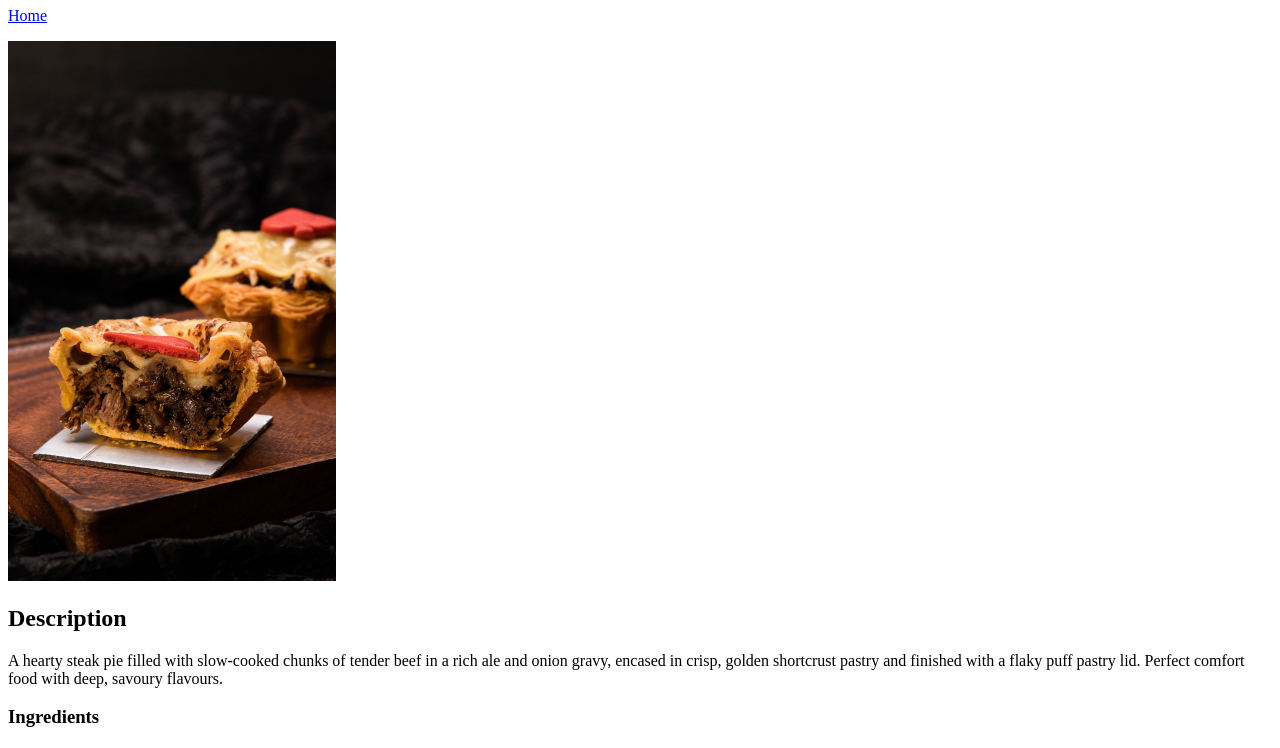
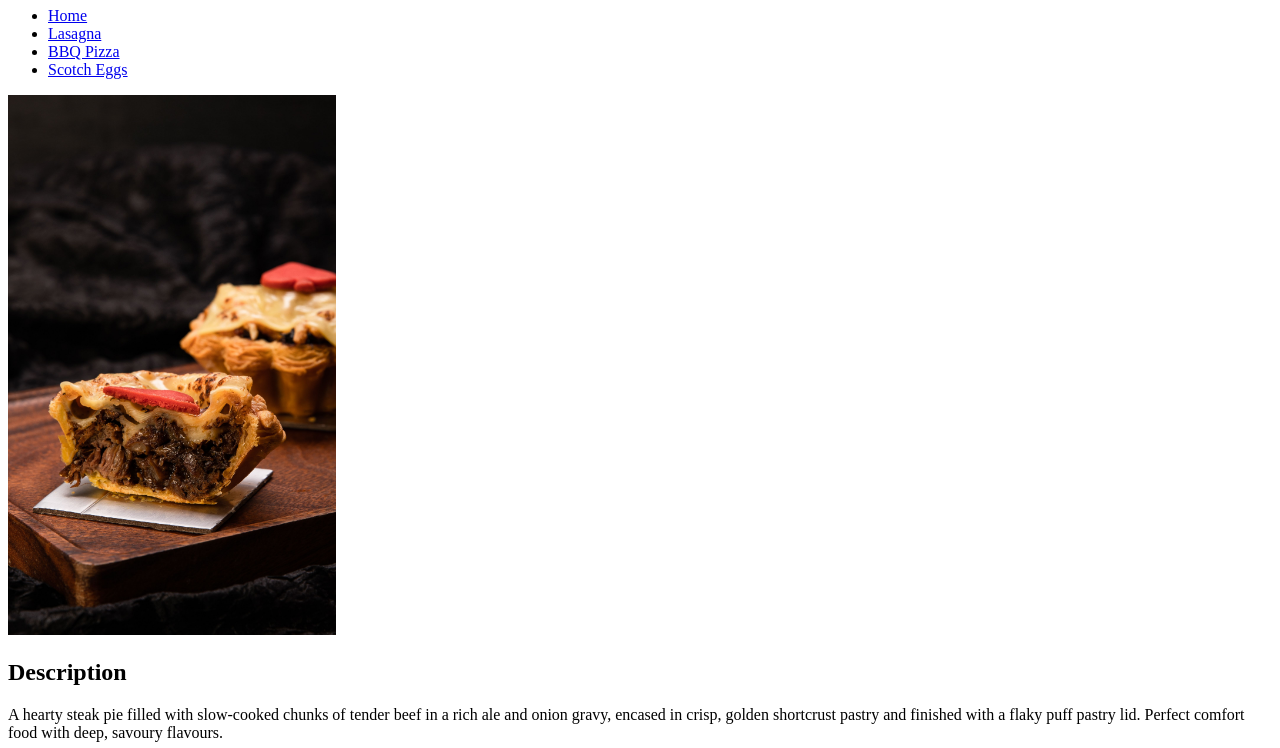
Before and after one commit to Tezt86/odin-recipes, a plain HTML site: page recipes/steak-pie.html in a window 1280 px wide. Shown: the part 73-821 px from the top of the page. Drawn offline with Linux system fonts and the light colour scheme.

Commit message:
Add links to recipes

```diff
--- a/recipes/steak-pie.html
+++ b/recipes/steak-pie.html
@@ -7,7 +7,14 @@
 </head>
 <body>
     <h1>Steak Pie</h1>
-    <P><a href="../index.html">Home</a></P>
+    <P>
+        <ul>
+            <li><a href="../index.html">Home</a></li>
+            <li><a href="lasagna.html">Lasagna</a></li>
+            <li><a href="bbq-pizza.html">BBQ Pizza</a></li>
+            <li><a href="scotch-egg.html">Scotch Eggs</a></li>
+        </ul>
+    </P>
     <img src="../images/steak-pie.jpg" height="540px" alt="Steak pie">
     <h2>Description</h2>
         <p>A hearty steak pie filled with slow-cooked chunks of tender beef in a rich ale and onion gravy, encased in crisp, golden shortcrust pastry and finished with a flaky puff pastry lid. Perfect comfort food with deep, savoury flavours.</p>
```
